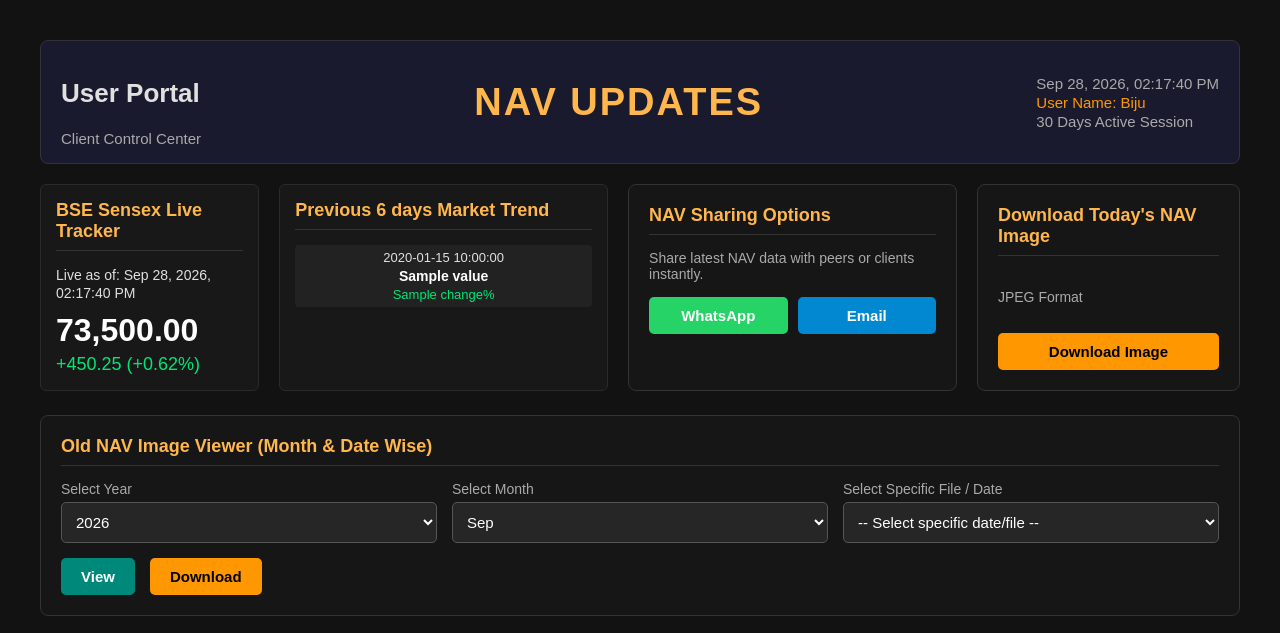
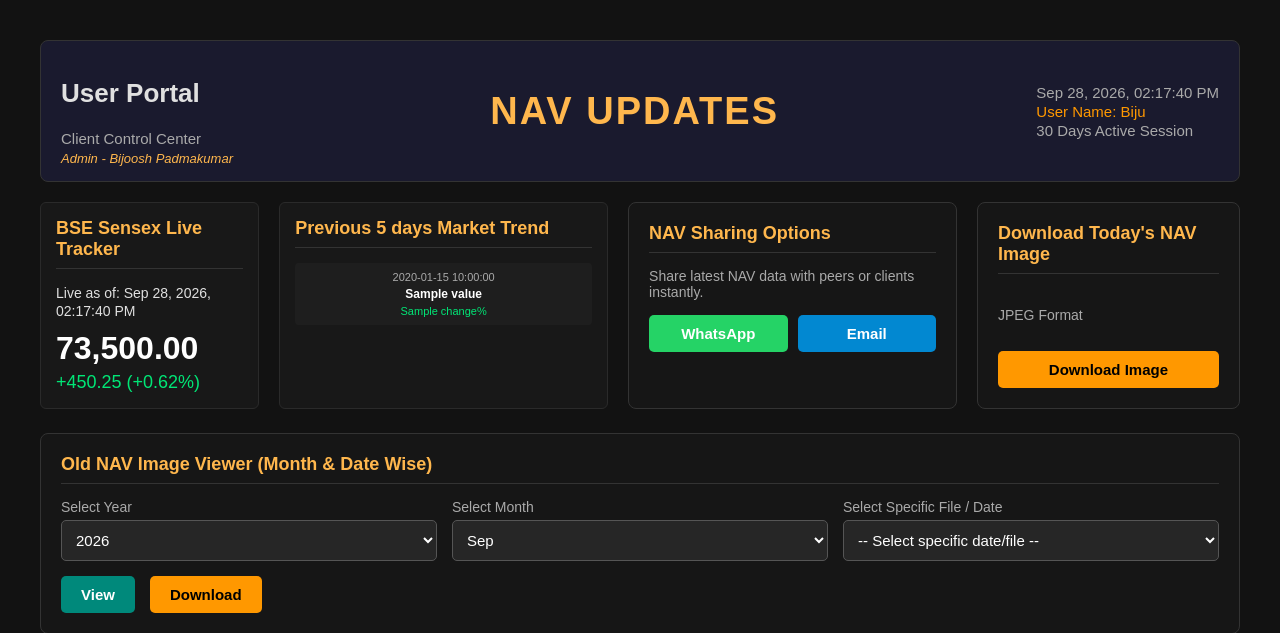
Before and after one commit to Bichu666/nav-dashboard, a Flask app: template templates/user_dashboard.html in a window 1280 px wide. Shown: the top 633 px of the page. Run offline with Flask 3, Linux system fonts and the light colour scheme; the template is opened without the code that fills it: most values are stand-ins (such as "Sample title", 1, 10 or a date in 2020).

Commit message:
Add admin name to user dashboard header matching original style

```diff
--- a/templates/user_dashboard.html
+++ b/templates/user_dashboard.html
@@ -128,11 +128,12 @@
 <body>
     <div class="dashboard-container">
 
-        <!-- Header Banner Section -->
+        <!-- Header Banner Section with Admin Name Integration -->
         <header class="main-header">
             <div class="header-left">
                 <h2>User Portal</h2>
-                <span class="control-center-text">Client Control Center</span>
+                <span class="control-center-text" style="display: block; margin-top: 2px;">Client Control Center</span>
+                <span style="display: block; font-style: italic; color: #ffb74d; font-size: 13px; margin-top: 4px;">Admin - Bijoosh Padmakumar</span>
             </div>
             <div class="header-center-banner">
                 <h1>NAV UPDATES</h1>
@@ -154,13 +155,13 @@
             </div>
 
             <div class="panel trend-panel">
-                <h3>Previous 6 days Market Trend</h3>
-                <div class="trend-boxes">
+                <h3>Previous 5 days Market Trend</h3>
+                <div class="trend-boxes" style="display: flex; gap: 8px;">
                     {% for item in sensex_trend %}
-                    <div class="t-box">
-                        <div class="t-date" style="font-size: 13px;">{{ item.date }}</div>
-                        <div class="t-val" style="font-size: 14px;">{{ item.value }}</div>
-                        <div class="t-chg {% if item.change >= 0 %}pos{% else %}neg{% endif %}" style="font-size: 13px;">{{ item.change }}%</div>
+                    <div class="t-box" style="background: #1e1e1e; padding: 8px; border-radius: 4px; text-align: center; flex: 1;">
+                        <div class="t-date" style="font-size: 11px; color: #aaa;">{{ item.date }}</div>
+                        <div class="t-val" style="font-size: 12px; font-weight: bold; color: #fff; margin: 4px 0;">{{ item.value }}</div>
+                        <div class="t-chg {% if item.change >= 0 %}pos{% else %}neg{% endif %}" style="font-size: 11px;">{{ item.change }}%</div>
                     </div>
                     {% endfor %}
                 </div>
```
